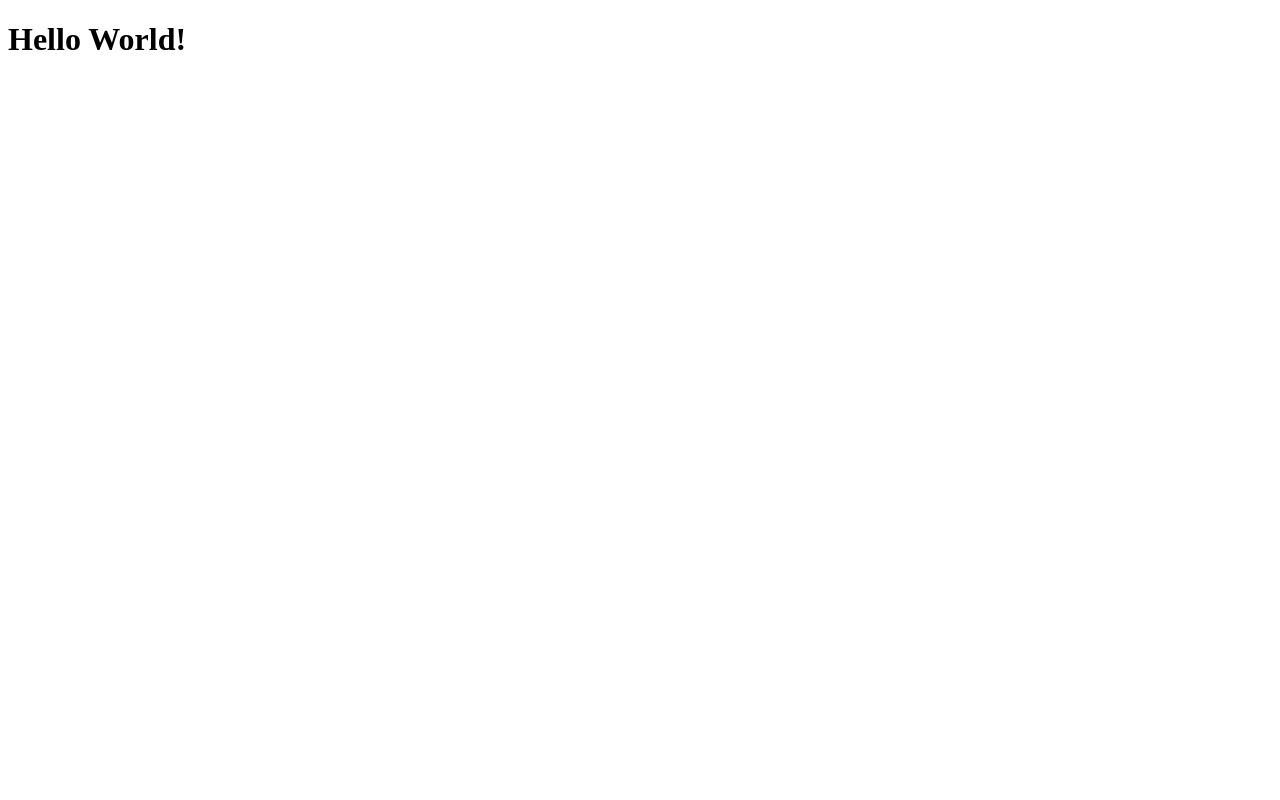
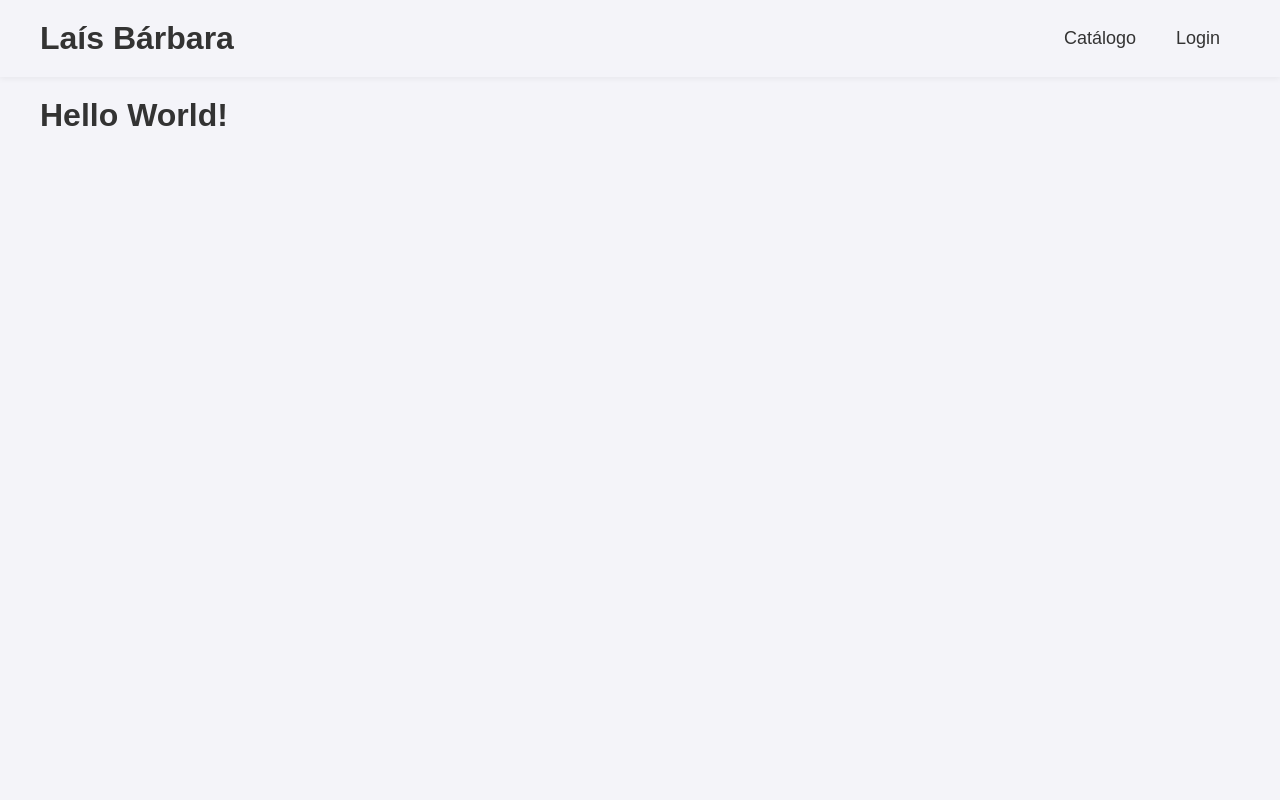
Before and after one commit to mrffilipe/lais-barbara-consultant, a React (Vite) app: page / in a window 1280 px wide. Shown: the top 800 px of the page. Built offline with nearby package versions, Linux system fonts and the light colour scheme.

Commit message:
Add Layout, Header and Footer components

```diff
--- /dev/null
+++ b/src/App.tsx
@@ -0,0 +1,11 @@
+import Layout from "./components/Layout";
+
+const App = () => {
+    return (
+        <Layout>
+            <h1>Hello World!</h1>
+        </Layout>
+    );
+};
+
+export default App;
--- /dev/null
+++ b/src/components/Footer/index.tsx
@@ -0,0 +1,11 @@
+import styles from './styles.module.css';
+
+const Footer = () => {
+    return (
+        <footer className={styles.footer}>
+            <p>Copyright © Lais Bárbara Consultora - 2024</p>
+        </footer>
+    );
+};
+
+export default Footer;
--- /dev/null
+++ b/src/components/Footer/styles.module.css
@@ -0,0 +1,9 @@
+.footer {
+    background-color: var(--complementary-color);
+    padding: 2rem 0;
+}
+
+.footer p {
+    text-align: center;
+    color: var(--text-color-secondary);
+}
--- /dev/null
+++ b/src/components/Header/index.tsx
@@ -0,0 +1,47 @@
+import styles from "./styles.module.css";
+
+import { useState } from "react";
+
+// import LogoSvg from "../../assets/svg/logo.svg";
+
+const Header = () => {
+    const [isMenuOpen, setIsMenuOpen] = useState(false);
+
+    const toggleMenu = () => {
+        setIsMenuOpen(!isMenuOpen);
+
+        if (!isMenuOpen) {
+            document.body.style.overflow = 'hidden';
+        } else {
+            document.body.style.overflow = '';
+        }
+    };
+
+    return (
+        <header className={styles.header}>
+            <div className={styles.container}>
+                <div className={styles.logo}>
+                    {/* <img src={LogoSvg} alt="Logo" /> */}
+                    <h1>Laís Bárbara</h1>
+                </div>
+                <button className={styles.menu_button} onClick={toggleMenu}>
+                    ☰
+                </button>
+                <div className={`${styles.overlay} ${isMenuOpen ? styles.visible : ''}`} onClick={toggleMenu}></div>
+                <nav className={`${styles.nav} ${isMenuOpen ? styles.open : ''}`}>
+                    <button className={styles.close_button} onClick={toggleMenu}>X</button>
+                    <ul className={styles.menu_list}>
+                        <li>
+                            <a href="#">Catálogo</a>
+                        </li>
+                        <li>
+                            <a href="#">Login</a>
+                        </li>
+                    </ul>
+                </nav>
+            </div>
+        </header>
+    );
+};
+
+export default Header;
--- /dev/null
+++ b/src/components/Header/styles.module.css
@@ -0,0 +1,168 @@
+.header {
+    position: relative;
+    background-color: var(--primary-color);
+    color: var(--text-color-main);
+    padding: 10px;
+}
+
+.container {
+    display: flex;
+    justify-content: space-between;
+    align-items: center;
+    max-width: 1200px;
+    margin: 0 auto;
+}
+
+.logo img {
+    height: 40px;
+    pointer-events: none;
+}
+
+.menu_button {
+    background: none;
+    border: none;
+    font-size: 32px;
+    color: var(--text-color-main);
+    cursor: pointer;
+}
+
+.overlay {
+    position: fixed;
+    top: 0;
+    left: 0;
+    width: 100%;
+    height: 100%;
+    background: rgba(0, 0, 0, 0.5);
+    display: none;
+    z-index: 999;
+}
+
+.overlay.visible {
+    display: block;
+}
+
+.nav {
+    position: fixed;
+    top: 0;
+    right: -80%;
+    width: 80%;
+    height: 100%;
+    background-color: var(--complementary-color);
+    transition: right 0.3s ease;
+    z-index: 1000;
+    overflow: hidden;
+    display: flex;
+    flex-direction: column;
+    align-items: center;
+    justify-content: center;
+}
+
+.nav.open {
+    right: 0;
+}
+
+.close_button {
+    background: none;
+    border: none;
+    font-size: 36px;
+    color: var(--text-color-secondary);
+    position: absolute;
+    top: 20px;
+    left: 20px;
+    cursor: pointer;
+    display: none;
+}
+
+.nav.open .close_button {
+    display: block;
+}
+
+.menu_list {
+    list-style: none;
+    padding: 0;
+}
+
+.menu_list li {
+    margin: 15px 0;
+}
+
+.menu_list a {
+    text-decoration: none;
+    color: var(--text-color-secondary);
+    font-size: 24px;
+    transition: all 0.3s ease;
+}
+
+.menu_list a:hover {
+    color: #fff;
+    text-decoration: underline;
+    transform: scale(1.05);
+}
+
+@media (min-width: 768px) {
+    .header {
+        position: sticky;
+        top: 0;
+        box-shadow: 0 2px 6px rgba(0, 0, 0, 0.05);
+        z-index: 999;
+    }
+
+    .menu_button {
+        display: none;
+    }
+
+    .overlay {
+        display: none;
+    }
+
+    .nav {
+        position: static;
+        width: auto;
+        height: auto;
+        display: flex;
+        flex-direction: row;
+        justify-content: center;
+        align-items: center;
+        background-color: transparent;
+    }
+
+    .nav.open {
+        display: none;
+    }
+
+    .close_button {
+        display: none;
+    }
+
+    .menu_list {
+        display: flex;
+        flex-direction: row;
+    }
+
+    .menu_list li {
+        margin: 0 20px;
+    }
+
+    .menu_list a {
+        font-size: 16px;
+        color: var(--text-color-main);
+    }
+
+    .menu_list a:hover {
+        color: var(--highlight-color);
+    }
+}
+
+@media (min-width: 1024px) {
+    .header {
+        padding: 20px;
+    }
+
+    .logo img {
+        height: 50px;
+    }
+
+    .menu_list a {
+        font-size: 18px;
+    }
+}
--- /dev/null
+++ b/src/components/Layout/index.tsx
@@ -0,0 +1,24 @@
+import styles from './styles.module.css';
+
+import Footer from "../Footer";
+import Header from "../Header";
+
+type Props = {
+    children: React.ReactNode;
+};
+
+const Layout = (props: Props) => {
+    return (
+        <>
+            <Header />
+            <main className={styles.main}>
+                <div className={styles.container}>
+                    {props.children}
+                </div>
+            </main>
+            <Footer />
+        </>
+    );
+};
+
+export default Layout;
--- /dev/null
+++ b/src/components/Layout/styles.module.css
@@ -0,0 +1,15 @@
+.main {
+    padding: 10px;
+    min-height: 100vh;
+}
+
+.container {
+    max-width: 1200px;
+    margin: 0 auto;
+}
+
+@media (min-width: 1024px) {
+    .main {
+        padding: 20px;
+    }
+}
--- a/src/index.css
+++ b/src/index.css
@@ -0,0 +1,27 @@
+/* Global Reset */
+* {
+  box-sizing: border-box;
+  margin: 0;
+  padding: 0;
+}
+
+/* Core Variables */
+:root {
+  --primary-color: #F4F4F9;
+  --complementary-color: #333333;
+  --highlight-color: #49006F;
+  --text-color-main: #333333;
+  --text-color-secondary: #F4F4F9;
+  --background-color: #f7f7fa;
+  --border-color: #000000;
+  --hover-color: #dacce2;
+}
+
+/* Global Styles */
+html,
+body {
+  background: var(--primary-color);
+  color: var(--text-color-main);
+  font-family: 'Arial', sans-serif;
+  font-size: 1rem;
+}
--- a/src/main.tsx
+++ b/src/main.tsx
@@ -3,8 +3,10 @@ import './index.css';
 import { StrictMode } from 'react';
 import { createRoot } from 'react-dom/client';
 
+import App from './App';
+
 createRoot(document.getElementById('root')!).render(
   <StrictMode>
-    <h1>Hello World!</h1>
+    <App />
   </StrictMode>,
 );
```
